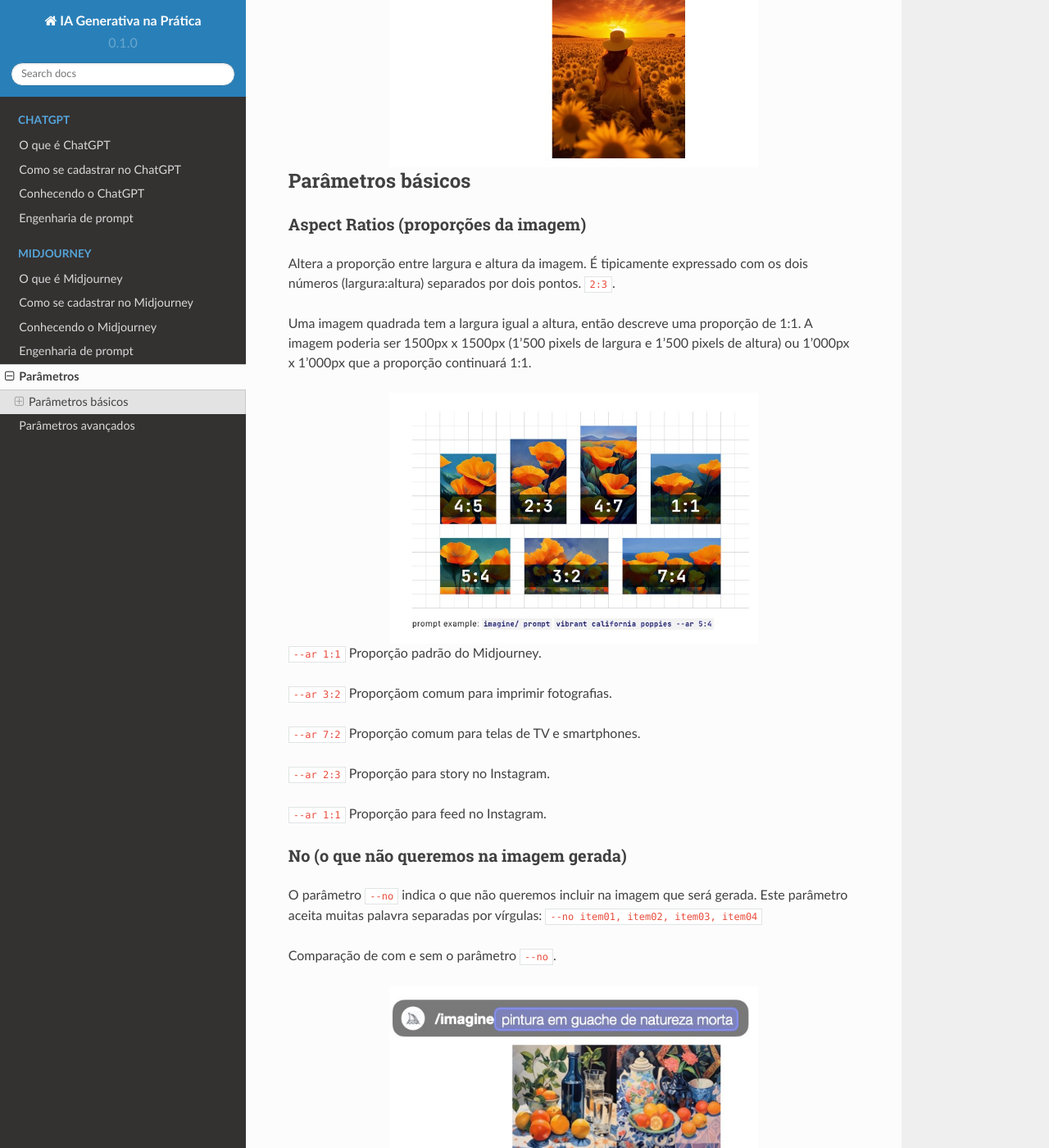
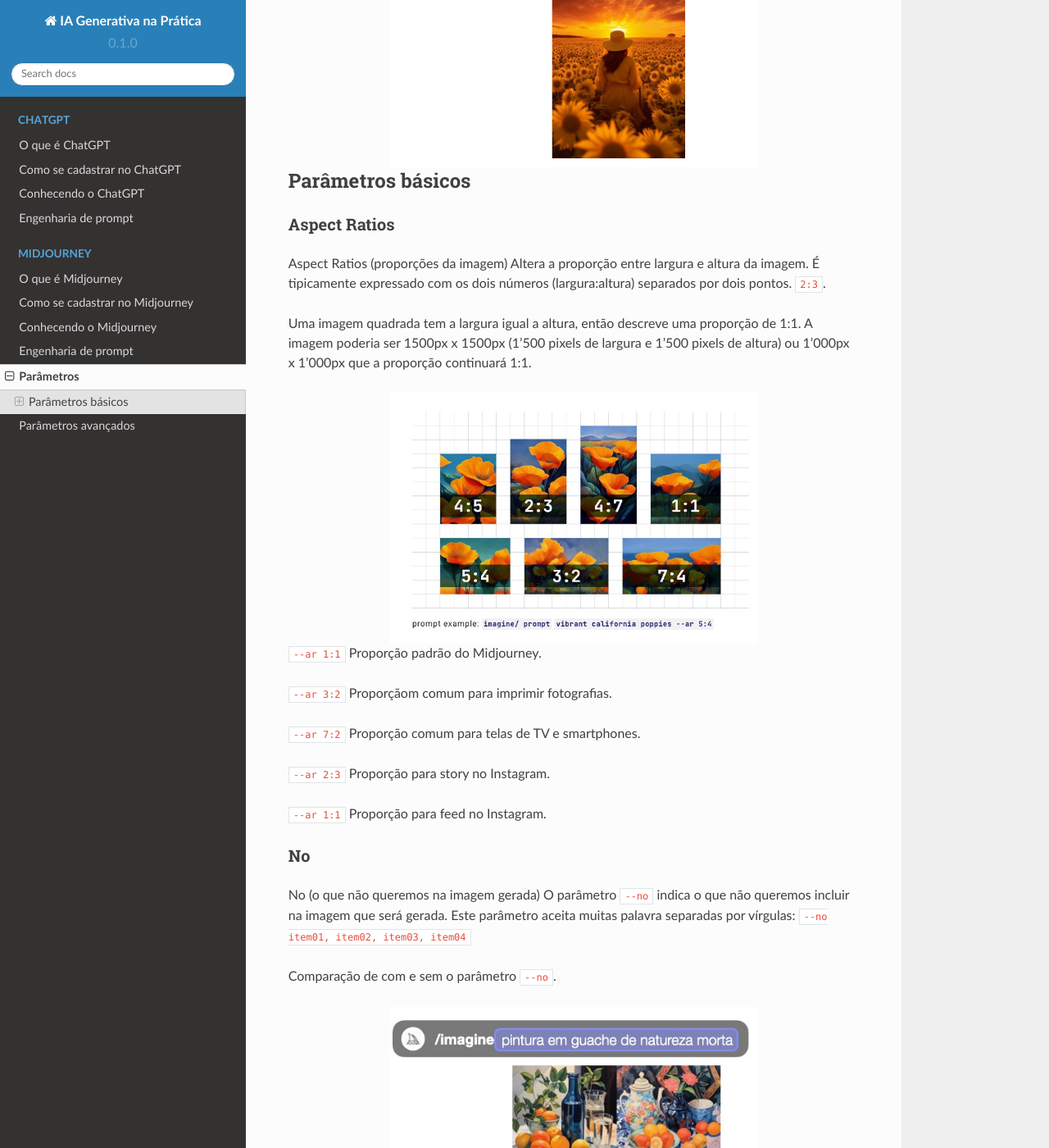
Before and after one commit to conteudo-orbeai/RTD_GENAI_V01, a Sphinx documentation site: the page built from docs/source/MIDJOURNEY/mj_parametros/mj_parametros.rst, in a window 1280 px wide and 1400 px high, scrolled down 446 px. Shown: the whole window at 82% size. Built offline with Sphinx 7.4.7 and the Read the Docs theme 2.0.0, drawn with Linux system fonts in a browser that asks for light colours; pages that are not in the unit, such as notebooks, are missing from menus.

Commit message:
Update mj_parametros.rst

```diff
--- a/docs/source/MIDJOURNEY/mj_parametros/mj_parametros.rst
+++ b/docs/source/MIDJOURNEY/mj_parametros/mj_parametros.rst
@@ -13,9 +13,10 @@
 Parâmetros básicos
 ==================
 
+Aspect Ratios
+-------------
+
 Aspect Ratios (proporções da imagem)
-------------------------------------
-
 Altera a proporção entre largura e altura da imagem.
 É tipicamente expressado com os dois números (largura:altura) separados por dois pontos.
 ``2:3``.
@@ -41,9 +42,10 @@
 ``--ar 1:1`` Proporção para feed no Instagram.
 
 
+No
+--
+
 No (o que não queremos na imagem gerada)
-----------------------------------------
-
 O parâmetro ``--no`` indica o que não queremos incluir na imagem que será gerada.
 Este parâmetro aceita muitas palavra separadas por vírgulas: ``--no item01, item02, item03, item04``
 
```
